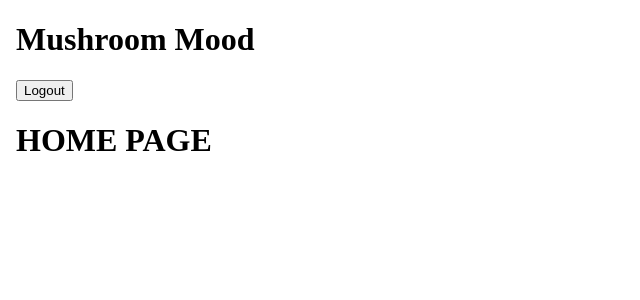
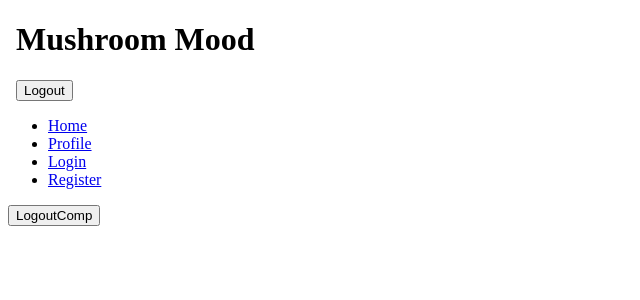
Before and after one commit to mekinleysaintvictor/CapstoneFrontend, a React (Create React App) app: page /logout in a window 1280 px wide. Shown: the top 300 px of the page, without its empty margins (0-640 px from the left). Built offline with nearby package versions, Linux system fonts and the light colour scheme.

Commit message:
Changed App component into class component for routing.

```diff
--- a/package.json
+++ b/package.json
@@ -7,6 +7,7 @@
     "@testing-library/react": "^11.2.7",
     "@testing-library/user-event": "^12.8.3",
     "axios": "^0.23.0",
+    "jwt-decode": "^3.1.2",
     "react": "^17.0.2",
     "react-dom": "^17.0.2",
     "react-router-dom": "^5.3.0",
--- a/src/App.jsx
+++ b/src/App.jsx
@@ -6,39 +6,72 @@ import Login from './components/Login/Login';
 import HomePage from './components/HomePage/HomePage';
 import { Redirect } from 'react-router-dom';
 import { Route, Switch, useHistory } from 'react-router';
+import NavBar from './components/NavBar/NavBar';
+import Logout from './components/Logout/Logout';
+import Profile from './components/Profile/Profile';
+import jwtDecode from 'jwt-decode';
+import { Component } from 'react';
+import ProfilePage from './components/Profile/Profile';
 
-function App() {
+class App extends Component {
+  state = { }
 
-  const[isAuthenticated, setIsAuthenticated] = useState(null);
-
-  useEffect(() => {
+  componentDidMount() {
     const jwt = localStorage.getItem("token");
+    // const response = await axios.get(`http://127.0.0.1:8000/api/examples/user`, { headers: {Authorization: 'Bearer ' + jwt}});
     try{
-      setIsAuthenticated(jwt);
+      const user = jwtDecode(jwt);
+      console.log("JWT: ", jwt);
+      this.setState({
+        user
+      });
     }catch{
 
     }
-  },
-  [])
+  }
 
-  console.log(isAuthenticated);
 
+  // const[isAuthenticated, setIsAuthenticated] = useState(null);
+
+  // useEffect(() => {
+  //   const jwt = localStorage.getItem("token");
+  //   try{
+  //     setIsAuthenticated(jwt);
+  //   }catch{
+
+  //   }
+  // },
+  // [])
+
+
+
+  render() {
+    const user = this.state.user;
     return (
       <div className="App">
         <div>
           <TitleBar/>
+          <NavBar user={user}/>
+          <div>
             <Switch>
-          {/* <Route path="/"
-            if()
-          /> */}
-
+              <Route path="/profile" render={props => {
+                if(!user){
+                  return <Redirect to="/login"/>
+                } else {
+                  return <ProfilePage {...props} user={user}/>
+                }
+              }}
+              />
               <Route path="/register" component={RegisterForm}/>
               <Route path="/login" component={Login}/>
-          <Route path="/" component={HomePage}/>
+              <Route path="/logout" component={Logout}/>
+              <Route path="/" exact component={HomePage}/>
             </Switch>
+          </div>
         </div>
       </div>
     );
   }
+}
 
 export default App;
--- a/src/components/Logout/Logout.jsx
+++ b/src/components/Logout/Logout.jsx
@@ -8,7 +8,7 @@ const Logout = () => {
 
     return (
         <div>
-
+            <button onClick={logoutUser}>LogoutComp</button>
         </div>
     )
 }
--- /dev/null
+++ b/src/components/NavBar/NavBar.jsx
@@ -0,0 +1,49 @@
+import React from "react";
+import { Link } from "react-router-dom";
+
+const NavBar = ({ user }) => {
+    return (
+        <div>
+            {user && <h4> Welcome {user.username}</h4>}
+            <div>
+                <ul>
+                    <div>
+                        <li>
+                            <Link to="/">Home</Link>
+                        </li>
+                    </div>
+                    <div>
+                        <li>
+                        <Link to="/">Profile</Link>
+                        </li>
+                    </div>
+                    {!user &&
+                        <React.Fragment>
+                            <div>
+                                <li>
+                                    <Link to="/login">Login</Link>
+                                </li>
+                            </div>
+                            <div>
+                                <li>
+                                    <Link to="/register">Register</Link>
+                                </li>
+                            </div>
+                        </React.Fragment>
+                    }
+                    {user &&
+                        <React.Fragment>
+                            <div>
+                                <li>
+                                    <Link to="/logout">Logout</Link>
+                                </li>
+                            </div>
+                        </React.Fragment>
+                    }
+                </ul>
+            </div>
+        </div>
+    )
+}
+
+export default NavBar;
--- /dev/null
+++ b/src/components/Profile/Profile.jsx
@@ -0,0 +1,17 @@
+import React from "react";
+
+function ProfilePage () {
+
+
+    return(
+        <div className="title-bar">
+            <body>
+                <div>
+                    <h1> Profile Page </h1>
+                </div>
+            </body>
+        </div>
+    )
+}
+
+export default ProfilePage;
--- a/src/components/TitleBar/TitleBar.jsx
+++ b/src/components/TitleBar/TitleBar.jsx
@@ -12,7 +12,7 @@ function TitleBar () {
             <body>
                 <div>
                     <h1> Mushroom Mood </h1>
-                    <button onClick={logoutUser}>Logout</button>
+                    <button className="btn" onClick={logoutUser}>Logout</button>
                 </div>
             </body>
         </div>
```
Also changed, not shown: 1 other file (tests, documents, lock files or other folders). Lines whose indentation alone changed are shown as unchanged.
